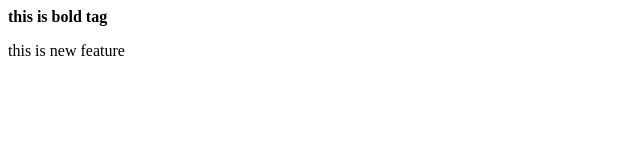
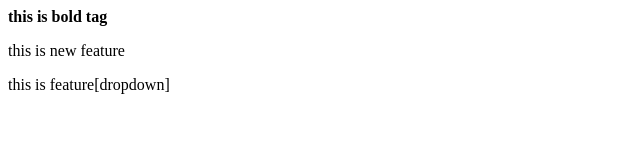
Before and after one commit to manju33002/local-repo, a plain HTML site: page index.html in a window 1280 px wide. Shown: the whole page, without its empty margins (0-640 px from the left). Drawn offline with Linux system fonts and the light colour scheme.

Commit message:
dropdown

```diff
--- a/index.html
+++ b/index.html
@@ -1,2 +1,3 @@
 <b>this is bold tag</b>
 <p>this is new feature</p>
+<p>this is feature[dropdown]</p>
```
